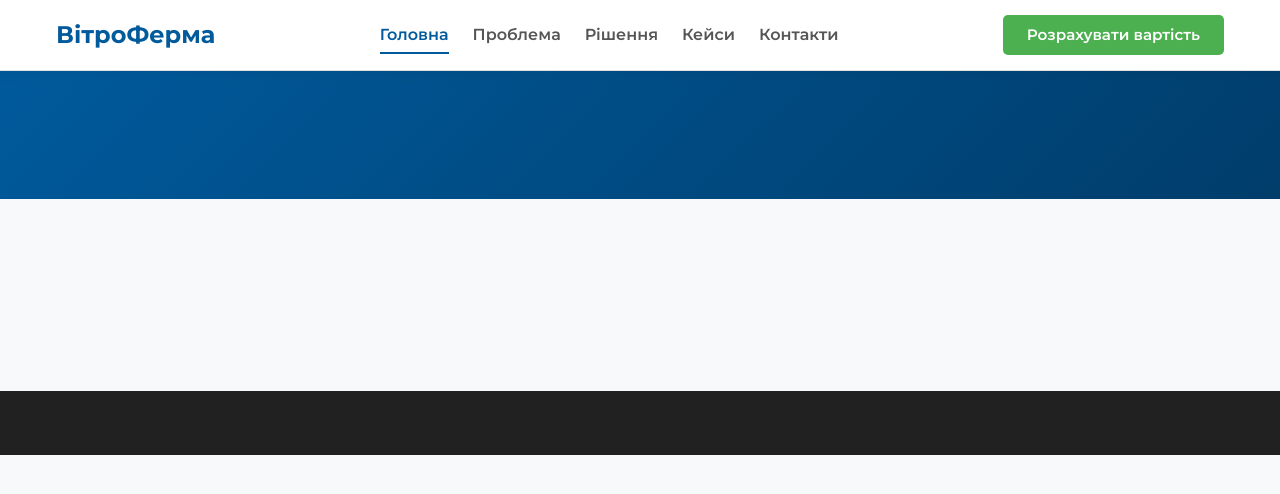
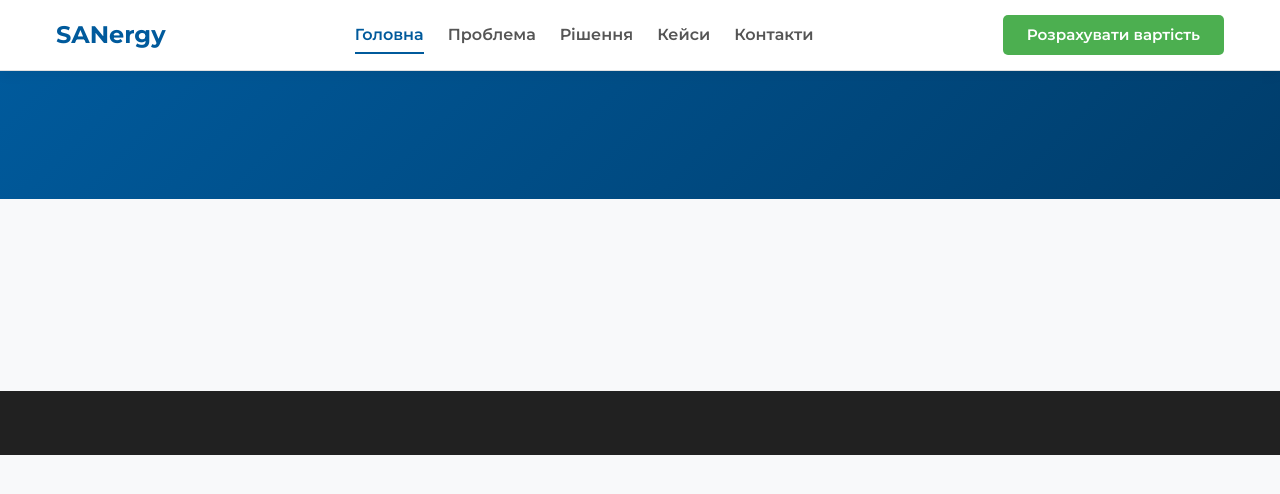
Before and after one commit to serawww7/SANergy, a plain HTML site: page index.html in a window 1280 px wide. Drawn offline with nearby package versions, Linux system fonts and the light colour scheme.

Commit message:
Update index.html

```diff
--- a/index.html
+++ b/index.html
@@ -20,7 +20,7 @@
         <div class="container header__container">
 
             <a href="index.html" class="header__logo">
-                ВітроФерма
+                SANergy
             </a>
 
             <nav class="header__nav">
```
